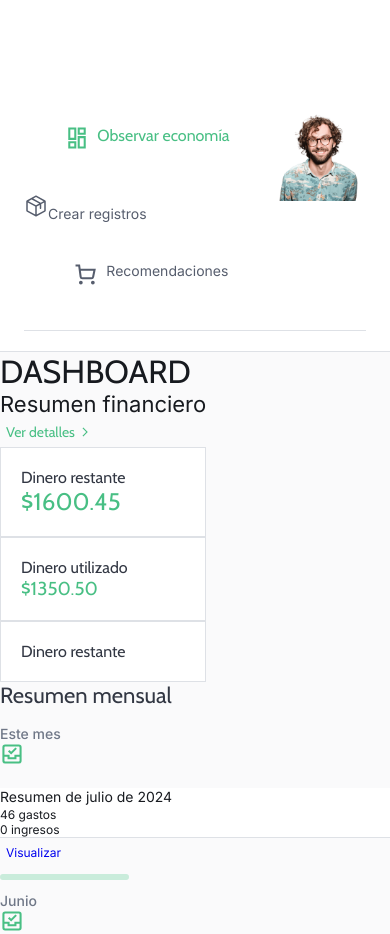
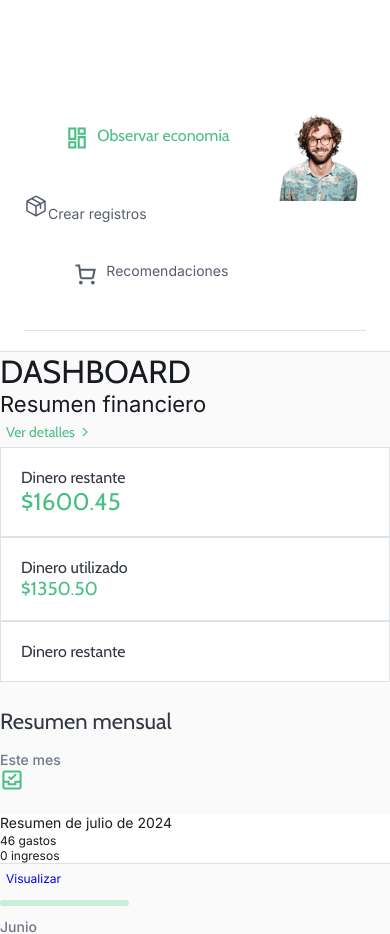
Before and after one commit to DaYascaribay/FINANZAPP, a Flask app: template templates/ObservarGastos.html in a window 390 px wide. Shown: the top 934 px of the page. Run offline with Flask 3, Linux system fonts and the light colour scheme; the template is opened without the code that fills it, so the values that code supplies are empty.

Commit message:
Pequeña corrección visual

```diff
--- a/static/css/ObservarGastos.css
+++ b/static/css/ObservarGastos.css
@@ -212,3 +212,15 @@
         margin-right: 0px;
     }
 }
+
+.stackresumen {
+    height: 198px;
+    margin-bottom: 26px;
+    margin-left: 32px;
+    align-self: stretch;
+    position: relative;
+    @media only screen and (max-width: 1050px) {
+        height: auto;
+        margin-left: 0px;
+    }
+}
```
